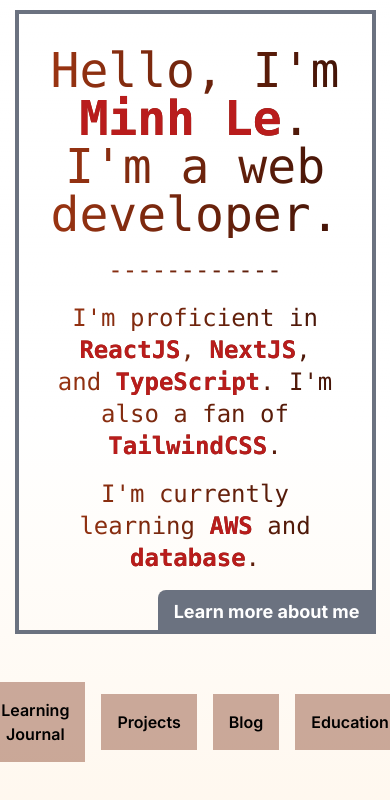
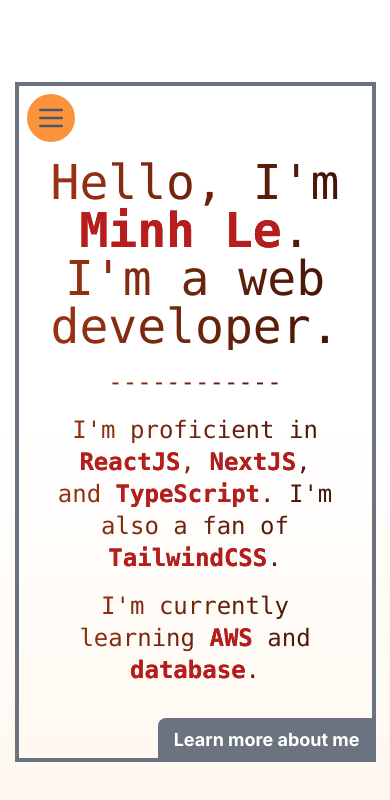
Before and after one commit to ledminh/ledminh.dev, a Next.js app: page / in a window 390 px wide. Shown: the top 800 px of the page. Built offline with nearby package versions, Linux system fonts and the light colour scheme.

Commit message:
Landing Page

```diff
--- a/src/app/page.tsx
+++ b/src/app/page.tsx
@@ -1,11 +1,13 @@
 import IntroBox from "@/components/home/IntroBox";
-import MainMenu from "@/components/home/MainMenu";
+import MainMenuFull from "@/components/home/MainMenuFull";
 
 export default function Home() {
   return (
     <Wrapper>
       <IntroBox />
-      <MainMenu />
+      <div className="hidden sm:block">
+        <MainMenuFull />
+      </div>
     </Wrapper>
   );
 }
--- a/src/components/home/IntroBox.tsx
+++ b/src/components/home/IntroBox.tsx
@@ -1,8 +1,12 @@
 import Link from "next/link";
+import MainMenuReduced from "@/components/home/MainMenuReduced";
 
 export default function IntroBox() {
   return (
     <Wrapper>
+      <div className="block sm:hidden">
+        <MainMenuReduced />
+      </div>
       <Text>
         <Line>
           <h1 className="text-5xl">
@@ -35,7 +39,7 @@
 );
 
 const Text = (props: { children: React.ReactNode }) => (
-  <ul className="flex flex-col gap-4 mb-6 font-mono text-2xl">
+  <ul className="flex flex-col gap-4 my-10 font-mono text-2xl">
     {props.children}
   </ul>
 );
--- a/src/components/home/MainMenu.tsx
+++ /dev/null
@@ -1,58 +0,0 @@
-"use client";
-
-import { mainMenuData } from "@/constants";
-import { MainMenuData } from "@/types";
-import Link from "next/link";
-import { useState } from "react";
-
-export default function MainMenu() {
-  const [hoveredItem, setHoveredItem] = useState<MainMenuData | null>(null);
-
-  return (
-    <Wrapper>
-      <List>
-        {mainMenuData.map((item) => (
-          <Item key={item.id} item={item} setHoveredItem={setHoveredItem} />
-        ))}
-      </List>
-      <ItemDescription item={hoveredItem} />
-    </Wrapper>
-  );
-}
-
-/*****************
- * Styles
- */
-const Wrapper = (props: { children: React.ReactNode }) => (
-  <div className="flex flex-col gap-4">{props.children}</div>
-);
-
-const List = (props: { children: React.ReactNode }) => (
-  <ul className="flex items-center justify-between gap-4">{props.children}</ul>
-);
-
-const Item = (props: {
-  item: MainMenuData;
-  setHoveredItem: (item: MainMenuData | null) => void;
-}) => (
-  <li key={props.item.id}>
-    <Link
-      href={props.item.link}
-      className="inline-block p-4 font-semibold text-black bg-orange-900/40 hover:text-gray-300 hover:bg-orange-900/80"
-      onMouseEnter={() => props.setHoveredItem(props.item)}
-      onMouseLeave={() => props.setHoveredItem(null)}
-    >
-      {props.item.title}
-    </Link>
-  </li>
-);
-
-const ItemDescription = (props: { item: MainMenuData | null }) => (
-  <div
-    className={`p-4 text-xl text-center text-white h-14 bg-gray-900/50 ${
-      props.item !== null ? "opacity-100" : "opacity-0"
-    }`}
-  >
-    {props.item?.description}
-  </div>
-);
--- /dev/null
+++ b/src/components/home/MainMenuFull.tsx
@@ -0,0 +1,60 @@
+"use client";
+
+import { mainMenuData } from "@/constants";
+import { MainMenuData } from "@/types";
+import Link from "next/link";
+import { useState } from "react";
+
+export default function MainMenuFull() {
+  const [focusedItem, setFocusedItem] = useState<MainMenuData | null>(null);
+
+  return (
+    <Wrapper>
+      <List>
+        {mainMenuData.map((item) => (
+          <Item key={item.id} item={item} setFocusedItem={setFocusedItem} />
+        ))}
+      </List>
+      <ItemDescription item={focusedItem} />
+    </Wrapper>
+  );
+}
+
+/*****************
+ * Styles
+ */
+const Wrapper = (props: { children: React.ReactNode }) => (
+  <div className="flex flex-col gap-4 mx-4">{props.children}</div>
+);
+
+const List = (props: { children: React.ReactNode }) => (
+  <ul className="flex items-center justify-center gap-6">{props.children}</ul>
+);
+
+const Item = (props: {
+  item: MainMenuData;
+  setFocusedItem: (item: MainMenuData | null) => void;
+}) => (
+  <li key={props.item.id}>
+    <Link
+      href={props.item.link}
+      className="inline-block p-2 pb-1 text-lg font-semibold text-gray-600 border-b-4 border-b-orange-900/40 hover:border-b-orange-900/80 hover:text-black focus:ring-2 focus:ring-orange-900 focus:ring-offset-2 focus:ring-offset-gray-100 focus:outline-none"
+      onMouseEnter={() => props.setFocusedItem(props.item)}
+      onMouseLeave={() => props.setFocusedItem(null)}
+      onFocus={() => props.setFocusedItem(props.item)}
+      onBlur={() => props.setFocusedItem(null)}
+    >
+      {props.item.title}
+    </Link>
+  </li>
+);
+
+const ItemDescription = (props: { item: MainMenuData | null }) => (
+  <div
+    className={`p-2 text-sm font-semibold text-white h-[50px] flex justify-center items-center bg-gray-900/50 ${
+      props.item !== null ? "opacity-100" : "opacity-0"
+    }`}
+  >
+    {props.item?.description}
+  </div>
+);
--- /dev/null
+++ b/src/components/home/MainMenuReduced.tsx
@@ -0,0 +1,44 @@
+export default function MainMenuReduced() {
+  return (
+    <Wrapper>
+      <Button />
+    </Wrapper>
+  );
+}
+
+/************************
+ * Styles
+ */
+
+const Wrapper = (props: { children: React.ReactNode }) => (
+  <div className="absolute flex items-center justify-center top-2 left-2">
+    {props.children}
+  </div>
+);
+
+/**************************
+ * Component(s)
+ */
+
+const Button = () => (
+  <button className="p-2 text-gray-600 bg-orange-400 rounded-full focus:outline-none focus:ring-2 focus:ring-orange-900 hover:ring-2 hover:ring-orange-900">
+    <MenuIcon />
+  </button>
+);
+
+const MenuIcon = () => (
+  <svg
+    xmlns="http://www.w3.org/2000/svg"
+    className="w-8 h-8 text-gray-600"
+    fill="none"
+    viewBox="0 0 24 24"
+    stroke="currentColor"
+  >
+    <path
+      strokeLinecap="round"
+      strokeLinejoin="round"
+      strokeWidth={2}
+      d="M4 6h16M4 12h16M4 18h16"
+    />
+  </svg>
+);
```
